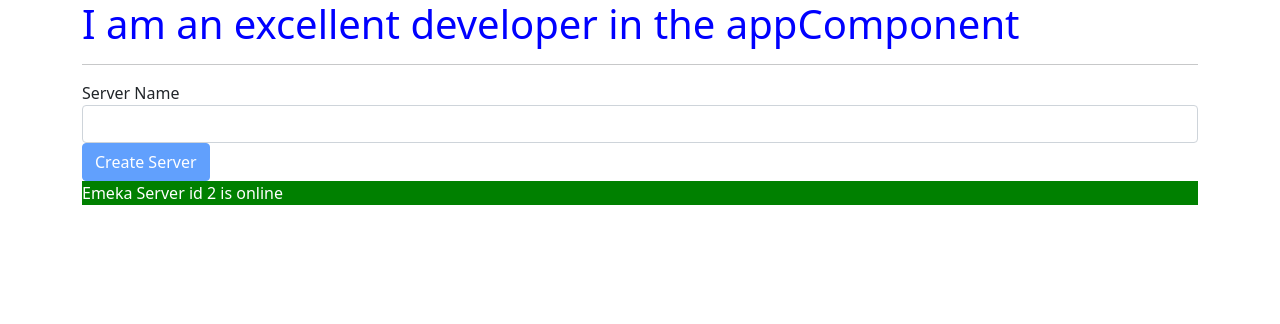
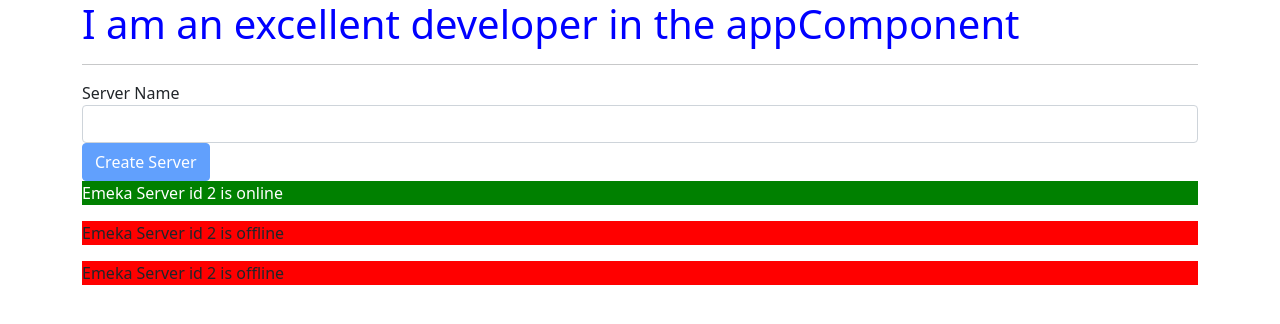
Before and after one commit to Areathy/angular-abc, an Angular app: page / in a window 1280 px wide. Shown: the top 324 px of the page. Built offline with nearby package versions, Linux system fonts and the light colour scheme.

Commit message:
Outputting list with ngFor

```diff
--- a/src/app/servers/servers.component.html
+++ b/src/app/servers/servers.component.html
@@ -17,4 +17,4 @@
 
 <p *ngIf="serverCreated">{{ "Abubakar" }} Server  is {{ serverName }}</p>
 
-<app-server></app-server>
+<app-server *ngFor="let server of servers"></app-server>
--- a/src/app/servers/servers.component.ts
+++ b/src/app/servers/servers.component.ts
@@ -11,6 +11,7 @@
   serverCreationStatus: string = 'No server was created.';
   serverName: string = '';
   serverCreated: boolean = false;
+  servers = ['TestServer1', 'TestServer2', 'TestServer3'];
 
   constructor() {
     // setTimeout(() => {
@@ -28,6 +29,7 @@
   onCreateServer() {
     this.serverCreationStatus = 'Server was created. Name is ' + this.serverName
     this.serverCreated = true;
+    this.servers.push(this.serverName);
   }
 
   // onUpdateServerName(event: Event) {
```
Also changed, not shown: src/app/server/server.component.html (line endings or trailing spaces).
